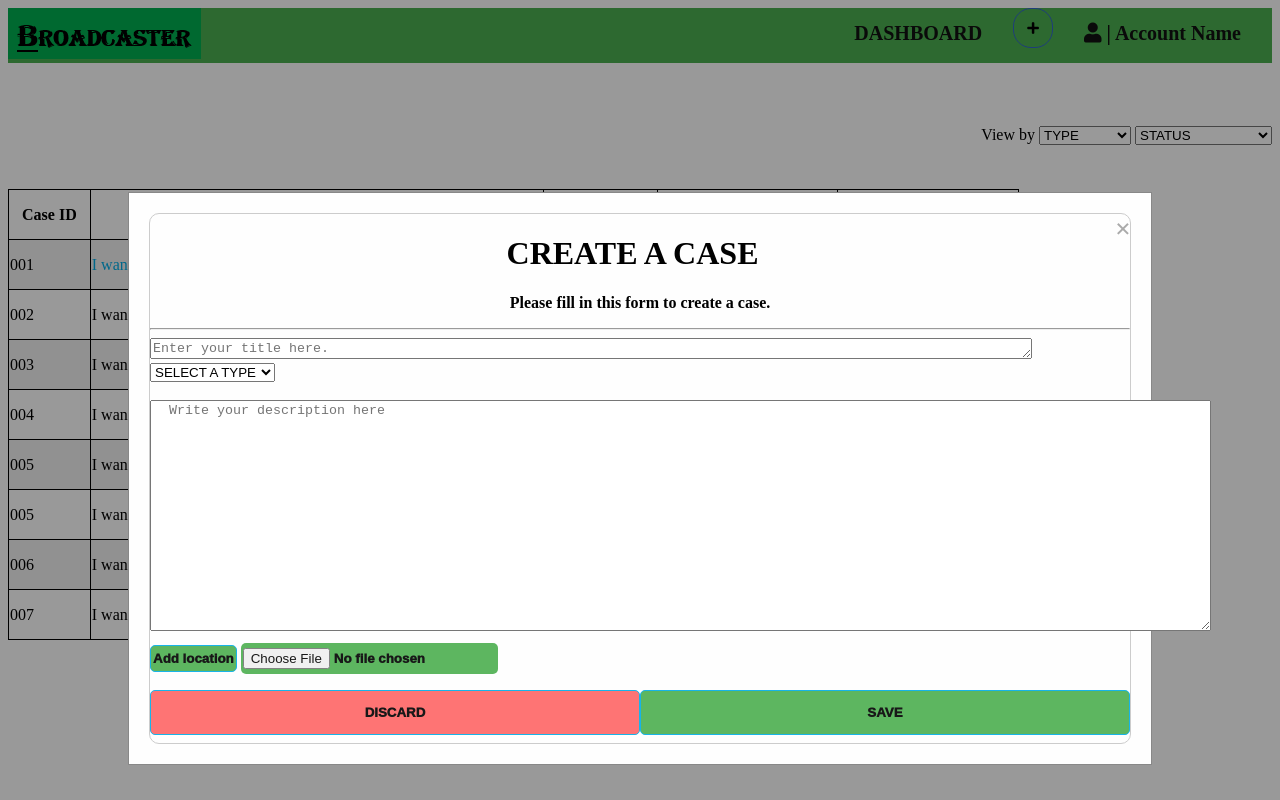
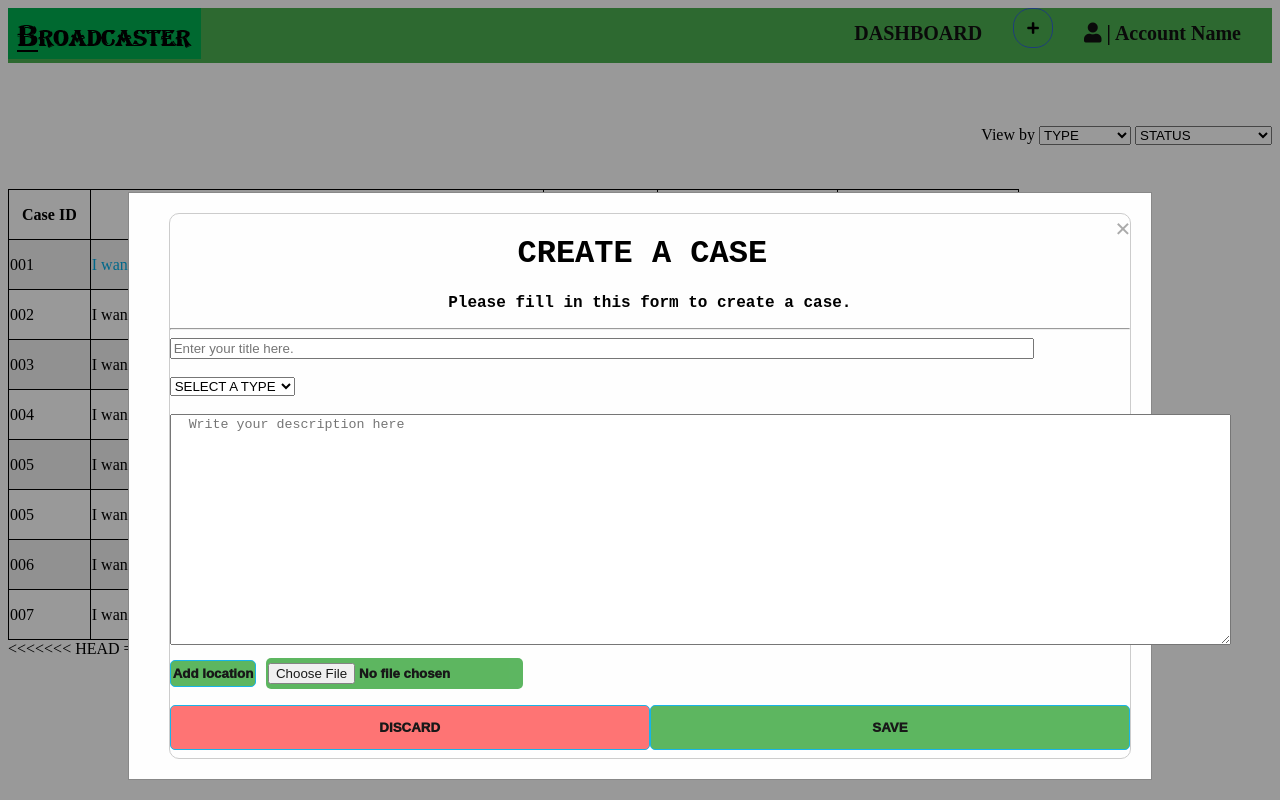
Before and after one commit to DianeNkz/Broadcaster, a website: page UI/HTML/registered.html in a window 1280 px wide. Both pictures are taken after a click on the button 1033 px from the left and 28 px from the top of the page. Drawn offline with Linux system fonts and the light colour scheme.

Commit message:
Update registered.html

```diff
--- a/UI/HTML/registered.html
+++ b/UI/HTML/registered.html
@@ -24,16 +24,16 @@
 
 <div id="myModal" class="modal">
 
-  <!-- Modal content -->
+
   <div class="modal-content">
     <span class="close">&times;</span>
-    <form  style="border:1px solid #ccc ; border-radius:10px">
+    <form  style="border:1px solid #ccc ;  margin-left: 2%; border-radius:10px; font-family: 'Courier New', Courier, monospace;">
 
     <h1 style="text-align:center">CREATE A CASE</h1>
     <p style="text-align:center;font-weight:bold" >Please fill in this form to create a case.</p>
     <hr>
 
-    <textarea name="case_title" id="ctitle" cols="130" rows="1" placeholder="Enter your title here."></textarea><br>
+    <input type="text" name="case_title" id="ctitle" cols="130" rows="1" placeholder="Enter your title here."><br> <br>
     <SELECT>
       <OPTION>SELECT A TYPE</OPTION>
       <OPTION>red-flag</OPTION>
@@ -178,7 +178,11 @@
 
     </div>
 
+<<<<<<< HEAD
+
+=======
      <!-- view paticular -->
+>>>>>>> 0d58bb7bb7a6d8bf364dde10ae9d011dbef911cc
 
 
 
@@ -190,7 +194,7 @@ var locationbtn = document.getElementById("locationbtn");
 var map = document.getElementById("map");
 var curr = document.getElementById("curr");
 curr.style.display = "none"
-//map.style.display= "none"
+
 function getLocation() {
   if (navigator.geolocation) {
     navigator.geolocation.getCurrentPosition(showPosition);
```
